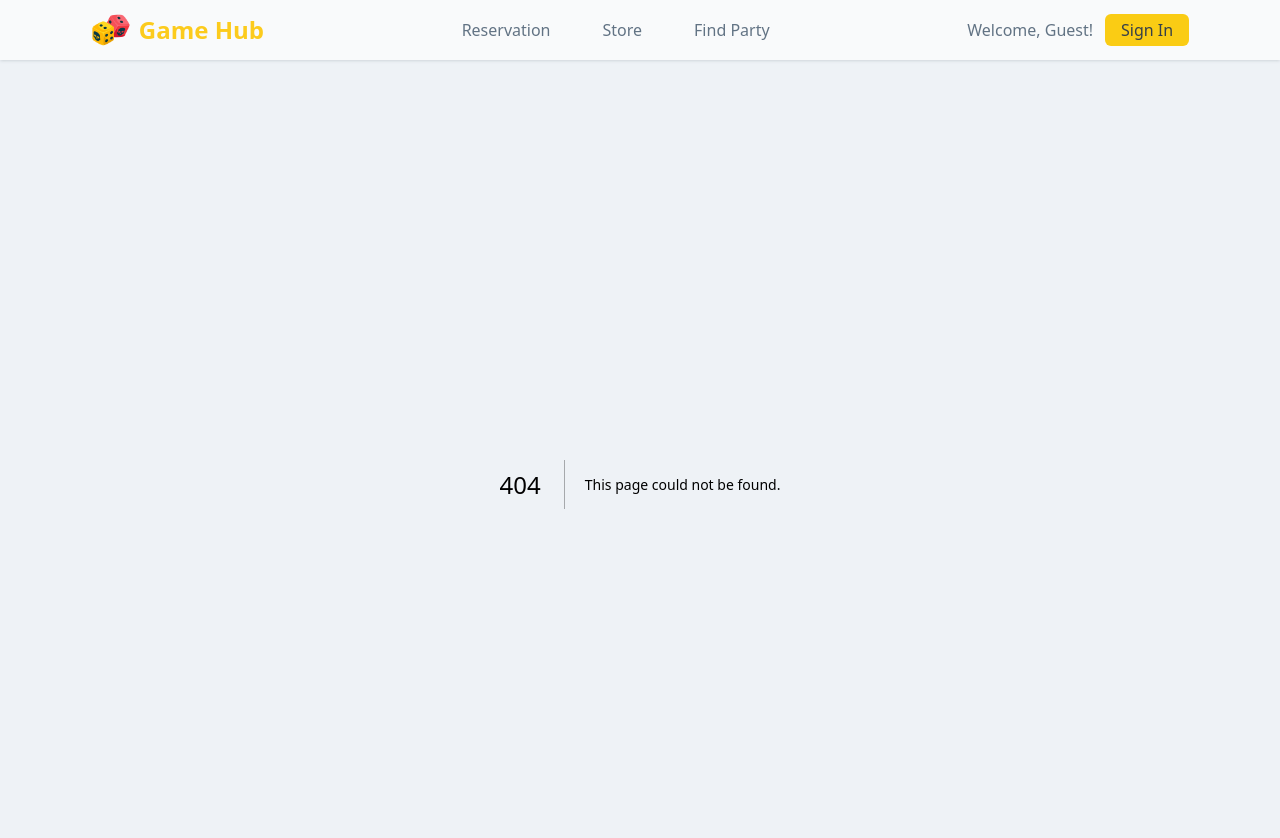
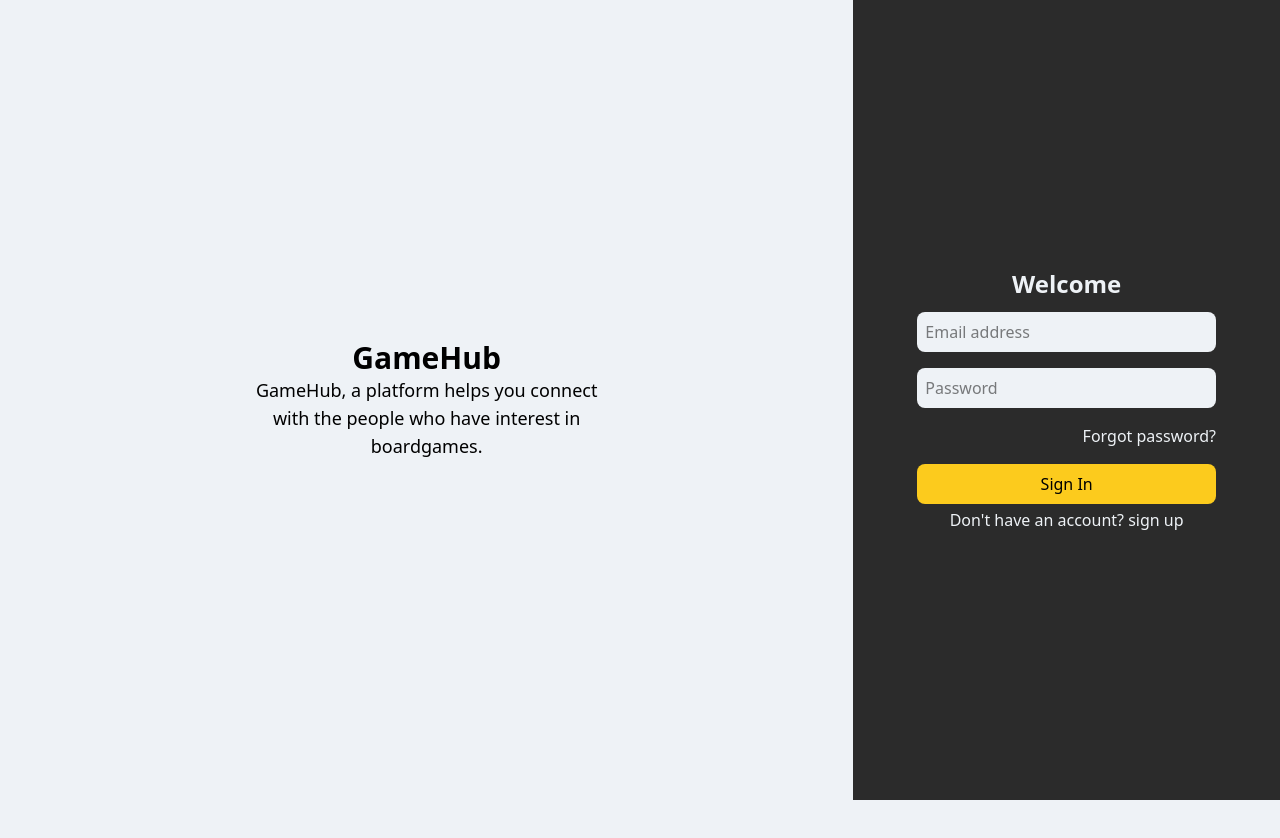
Before and after one commit to PatrickX14/gamehub, a Next.js app: page /signin in a window 1280 px wide. Before the commit this address had no page. Shown: the top 838 px of the page. After the commit the page ends 800 px from the top, so only its background shows below. Built offline with nearby package versions, Linux system fonts and the light colour scheme.

Commit message:
feat: 🎸 index + sign in page

```diff
--- /dev/null
+++ b/app/(userLayout)/layout.tsx
@@ -0,0 +1,13 @@
+import { UserHeader } from "@/components/userheader";
+import { ReactNode } from "react";
+
+export default function UserLayout({
+  children,
+}: Readonly<{ children: ReactNode }>) {
+  return (
+    <div>
+      <UserHeader />
+      <div className="py-6">{children}</div>
+    </div>
+  );
+}
--- a/app/layout.tsx
+++ b/app/layout.tsx
@@ -2,7 +2,6 @@ import type { Metadata } from "next";
 import { Geist, Geist_Mono } from "next/font/google";
 import styles from "./page.module.css";
 import "./globals.css";
-import { UserHeader } from "@/components/userheader";
 
 const geistSans = Geist({
   variable: "--font-geist-sans",
@@ -28,10 +27,8 @@ export default function RootLayout({
     <html lang="en">
       <body className={`${geistSans.variable} ${geistMono.variable}`}>
         <main>
-          {/* header */}
-          <UserHeader />
           {/* content */}
-          <div className="bg-[#EEF2F6] py-6">{children}</div>
+          <div className="bg-[#EEF2F6] h-screen">{children}</div>
         </main>
       </body>
     </html>
--- /dev/null
+++ b/app/signin/page.tsx
@@ -0,0 +1,56 @@
+import Link from "next/link";
+
+export default function SigninPage() {
+  return (
+    <div className="flex h-full">
+      {/* Images */}
+      <div className="hidden md:w-2/3 md:h-full md:flex flex-col justify-center items-center">
+        <div className="self-center z-20">
+          <h2 className="text-center text-3xl font-bold">GameHub</h2>
+          <p className="text-center text-lg">
+            GameHub, a platform helps you connect <br />
+            with the people who have interest in <br />
+            boardgames.
+          </p>
+        </div>
+      </div>
+
+      {/* Form */}
+      <div className="md:w-1/3 bg-[#2B2B2B] h-full flex flex-col justify-center">
+        <h3 className="text-center text-2xl font-semibold text-[#EEF2F6] mb-3">
+          Welcome
+        </h3>
+        <form className="flex flex-col gap-4 px-16">
+          <input
+            type="email"
+            id="email"
+            name="email"
+            placeholder="Email address"
+            required
+            className="bg-[#EEF2F6] py-2 px-2 rounded-lg"
+          />
+          <input
+            type="password"
+            id="password"
+            name="password"
+            placeholder="Password"
+            required
+            className="bg-[#EEF2F6] py-2 px-2 rounded-lg"
+          />
+          <Link
+            href="/forgot-password"
+            className="text-[#EEF2F6] self-end size-fit"
+          >
+            Forgot password?
+          </Link>
+          <button className="bg-[#FCCB1D] py-2 rounded-lg" type="submit">
+            Sign In
+          </button>
+        </form>
+        <p className="text-center text-[#EEF2F6] mt-1">
+          Don&apos;t have an account? <a href="/signup">sign up</a>
+        </p>
+      </div>
+    </div>
+  );
+}
--- a/components/sections/gameReservationSection.tsx
+++ b/components/sections/gameReservationSection.tsx
@@ -2,6 +2,7 @@
 import { useState } from "react";
 import { GameReservationCard } from "../gameReservationCard";
 import { ShopReservationCard } from "../shopReservationCard";
+
 const demoGameCards = [
   {
     imageUrl: "/images/demoimages/ArkhamHorrorTGG_box_front_720x.webp",
@@ -59,6 +60,12 @@ const demoShopCards = [
     imageUrl: "/images/demoimages/legendarywargame.png",
     isSelected: false,
     onClick: () => {},
+    tags: [
+      "Food and Drink",
+      "Air Conditioning",
+      "Parking Available",
+      "Cozy Atmosphere",
+    ],
   },
   {
     shopName: "MORE THAN A GAME CAFE",
@@ -68,6 +75,13 @@ const demoShopCards = [
     imageUrl: "/images/demoimages/morethanagamecafe.png",
     isSelected: false,
     onClick: () => {},
+    tags: [
+      "Food and Drink",
+      "Air Conditioning",
+      "Parking Available",
+      "Family Friendly",
+      "Private Room",
+    ],
   },
   {
     shopName: "GameHaus Boardgame Cafe",
@@ -77,6 +91,13 @@ const demoShopCards = [
     imageUrl: "/images/demoimages/GameHausBoardgameCafe.jpg",
     isSelected: false,
     onClick: () => {},
+    tags: [
+      "Food and Drink",
+      "Air Conditioning",
+      "Parking Available",
+      "Family Friendly",
+      "Private Room",
+    ],
   },
 ];
 
@@ -138,37 +159,49 @@ export function ReservationCardsSection() {
         {/* inputs */}
         <form className="grid grid-cols-1 sm:grid-cols-2 gap-6  mt-6">
           <input
-            className="bg-[#EEF2F6] ring ring-[#627384] ring-1 outline-none rounded-md h-11 px-4 focus:ring-2 focus:ring-[#FACC14]"
+            className={`bg-[#EEF2F6] ring ring-[#627384] ring-1 outline-none rounded-md h-11 px-4 focus:ring-2 focus:ring-[#FACC14]
+              ${isInputEnable ? "" : "cursor-not-allowed"}
+              `}
             placeholder="Enter your name"
             disabled={isInputEnable ? false : true}
           />
           <input
-            className="bg-[#EEF2F6] ring ring-[#627384] ring-1 outline-none rounded-md h-11 px-4 focus:ring-2 focus:ring-[#FACC14]"
+            className={`bg-[#EEF2F6] ring ring-[#627384] ring-1 outline-none rounded-md h-11 px-4 focus:ring-2 focus:ring-[#FACC14]
+              ${isInputEnable ? "" : "cursor-not-allowed"}
+              `}
             placeholder="your@email.com"
             type="email"
             disabled={isInputEnable ? false : true}
           />
           <input
-            className="bg-[#EEF2F6] ring ring-[#627384] ring-1 outline-none rounded-md h-11 px-4 focus:ring-2 focus:ring-[#FACC14]"
+            className={`bg-[#EEF2F6] ring ring-[#627384] ring-1 outline-none rounded-md h-11 px-4 focus:ring-2 focus:ring-[#FACC14]
+              ${isInputEnable ? "" : "cursor-not-allowed"}
+              `}
             // placeholder="dd/mm/yyyy"
             type="date"
             disabled={isInputEnable ? false : true}
           />
           <input
-            className="bg-[#EEF2F6] ring ring-[#627384] ring-1 outline-none rounded-md h-11 px-4 focus:ring-2 focus:ring-[#FACC14]"
+            className={`bg-[#EEF2F6] ring ring-[#627384] ring-1 outline-none rounded-md h-11 px-4 focus:ring-2 focus:ring-[#FACC14]
+              ${isInputEnable ? "" : "cursor-not-allowed"}
+              `}
             placeholder="Select palyers"
             type="number"
             disabled={isInputEnable ? false : true}
           />
           <input
-            className="bg-[#EEF2F6] md:col-span-2 ring ring-[#627384] ring-1 outline-none rounded-md h-11 px-4 focus:ring-2 focus:ring-[#FACC14]"
+            className={`bg-[#EEF2F6] md:col-span-2 ring ring-[#627384] ring-1 outline-none rounded-md h-11 px-4 focus:ring-2 focus:ring-[#FACC14]
+              ${isInputEnable ? "" : "cursor-not-allowed"}
+              `}
             placeholder="Search locations by name"
             type="search"
             disabled={isInputEnable ? false : true}
             onChange={(e) => handleShopSearch(e.target.value)}
           />
           <select
-            className="bg-[#EEF2F6] ring ring-[#627384] ring-1 outline-none rounded-md h-11 px-4 focus:ring-2 focus:ring-[#FACC14]"
+            className={`bg-[#EEF2F6] ring ring-[#627384] ring-1 outline-none rounded-md h-11 px-4 focus:ring-2 focus:ring-[#FACC14]
+              ${isInputEnable ? "" : "cursor-not-allowed"}
+              `}
             disabled={isInputEnable ? false : true}
           >
             <option>All Provinces</option>
@@ -176,7 +209,9 @@ export function ReservationCardsSection() {
             <option>Nonthaburi</option>
           </select>
           <input
-            className="bg-[#EEF2F6] ring ring-[#627384] ring-1 outline-none rounded-md h-11 px-4 focus:ring-2 focus:ring-[#FACC14]"
+            className={`bg-[#EEF2F6] ring ring-[#627384] ring-1 outline-none rounded-md h-11 px-4 focus:ring-2 focus:ring-[#FACC14]
+              ${isInputEnable ? "" : "cursor-not-allowed"}
+              `}
             type="time"
             disabled={isInputEnable ? false : true}
           />
--- a/components/shopReservationCard.tsx
+++ b/components/shopReservationCard.tsx
@@ -1,5 +1,7 @@
 import { MouseEventHandler } from "react";
 import Image from "next/image";
+import CheckIcon from "@mui/icons-material/Check";
+import LensIcon from "@mui/icons-material/Lens";
 interface Props {
   shopName: string;
   location: string;
@@ -7,6 +9,7 @@ interface Props {
   isOpen: boolean;
   imageUrl: string;
   isSelected: boolean;
+  tags: Array<string>;
   onClick: MouseEventHandler<HTMLDivElement>;
 }
 
@@ -18,6 +21,7 @@ export function ShopReservationCard({
   onClick,
   isSelected,
   isOpen,
+  tags,
 }: Props) {
   return (
     <div
@@ -35,13 +39,20 @@ export function ShopReservationCard({
         width={150}
         height={150}
       />
-      <h3
-        className={`font-semibold ${isOpen ? "text-[#16A249]" : "text-[#EF4343]"}`}
-      >
-        {isOpen ? "Open" : "Closed"}
-      </h3>
+
+      {/* status */}
+      <div className="flex items-center gap-1">
+        <LensIcon
+          className={`${isOpen ? "text-[#16A249]" : "text-[#EF4343]"}`}
+        />
+        <h3
+          className={`font-semibold ${isOpen ? "text-[#16A249]" : "text-[#EF4343]"}`}
+        >
+          {isOpen ? "Open" : "Closed"}
+        </h3>
+      </div>
       <h2 className="text-2xl font-bold text-[#364049]">{shopName}</h2>
-      <p className="text-[#364049] ">{location}</p>
+      <p className="text-[#627384] ">{location}</p>
 
       {/* Location and Opening Hours */}
       <div className="mt-3 space-y-2">
@@ -50,7 +61,14 @@ export function ShopReservationCard({
       </div>
 
       {/* tags */}
-      <div></div>
+      <div>
+        {tags.map((tag) => (
+          <div key={tag} className="flex gap-2 items-center">
+            <CheckIcon fontSize="small" className="text-[#16A249]" />
+            <p className="text-[#94A3B8]">{tag}</p>
+          </div>
+        ))}
+      </div>
     </div>
   );
 }
--- a/components/userheader.tsx
+++ b/components/userheader.tsx
@@ -1,4 +1,5 @@
 "use client";
+import Image from "next/image";
 import Link from "next/link";
 import { usePathname } from "next/navigation";
 
@@ -14,7 +15,12 @@ export function UserHeader() {
       {/* Logo */}
       <Link href={"/"} className="my-auto">
         <div className="flex items-center gap-2">
-          <img src={"/images/dice.png"} alt="Game Hub Logo" className="w-10" />
+          <Image
+            src={"/images/dice.png"}
+            alt={"Game Hub Logo"}
+            width={"50"}
+            height={"50"}
+          />
           <p className="m-0 text-2xl font-bold text-[#FCCB1D]">Game Hub</p>
         </div>
       </Link>
@@ -48,7 +54,7 @@ export function UserHeader() {
         <p className="text-[#627384]">Welcome, Guest!</p>
         <Link
           className="bg-[#FACC14] hover:bg-[#EAB80B] text-[#364049] rounded-md py-1 px-4 cursor-pointer"
-          href={"/"}
+          href={"/signin"}
         >
           Sign In
         </Link>
--- a/package.json
+++ b/package.json
@@ -9,6 +9,10 @@
     "lint": "eslint"
   },
   "dependencies": {
+    "@emotion/react": "^11.14.0",
+    "@emotion/styled": "^11.14.1",
+    "@mui/icons-material": "^7.3.8",
+    "@mui/material": "^7.3.8",
     "@tailwindcss/postcss": "^4.1.18",
     "next": "16.1.1",
     "postcss": "^8.5.6",
```
Also changed, not shown: app/(userLayout)/page.tsx (renamed from app/page.tsx), 1 other file (tests, documents, lock files or other folders).
